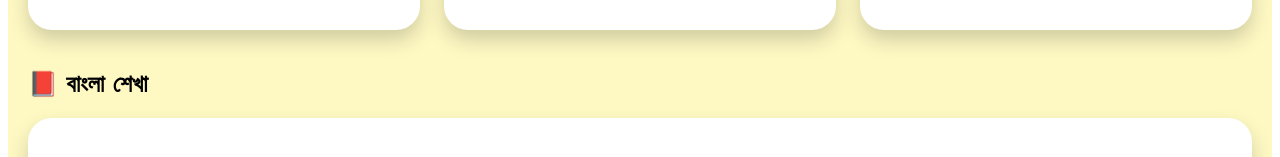
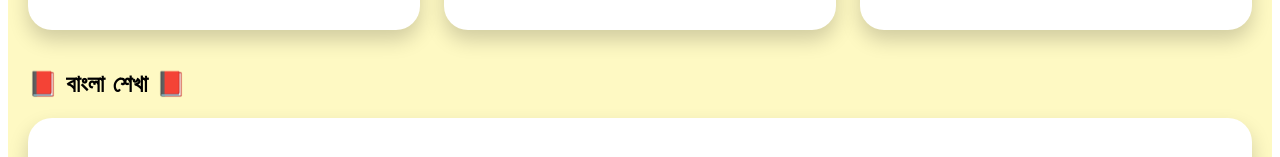
Before and after one commit to mail07miraj/kids-learning-app, a React (Vite) app: page / in a window 1280 px wide. Shown: the part 365-522 px from the top of the page. Built offline with nearby package versions, Linux system fonts and the light colour scheme.

Commit message:
Remove PWA completely

```diff
--- a/src/App.jsx
+++ b/src/App.jsx
@@ -70,7 +70,7 @@ function Home() {
       </div>
 
       {/* BANGLA */}
-      <h2 style={{ marginTop: "40px" }}>📕 বাংলা শেখা</h2>
+      <h2 style={{ marginTop: "40px" }}>📕 বাংলা শেখা 📕</h2>
       <div style={cardWrap}>
         <AnimatedCard onClick={() => navigate("/bangla-keyboard")}>
           <h3 style={floatText}>🍌 বাংলা (ফল / 🐯 প্রাণী)</h3>
```
